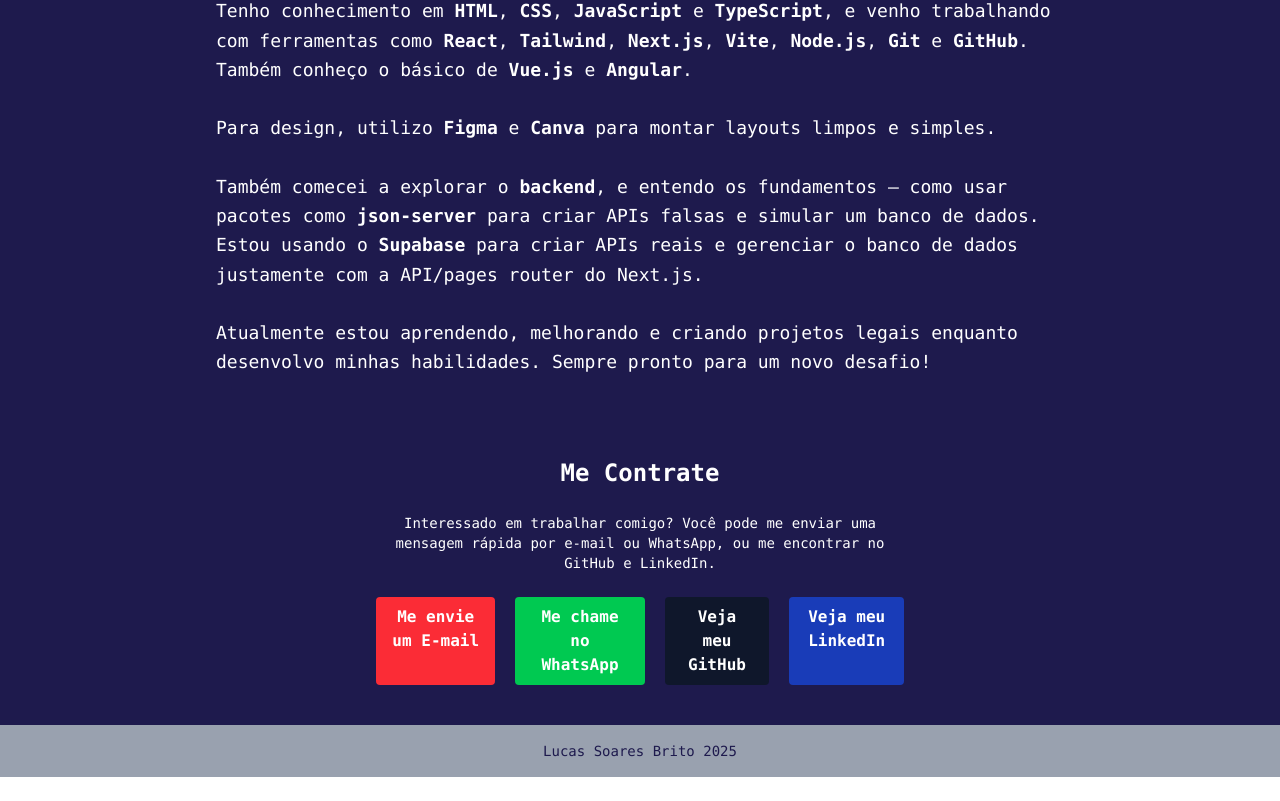
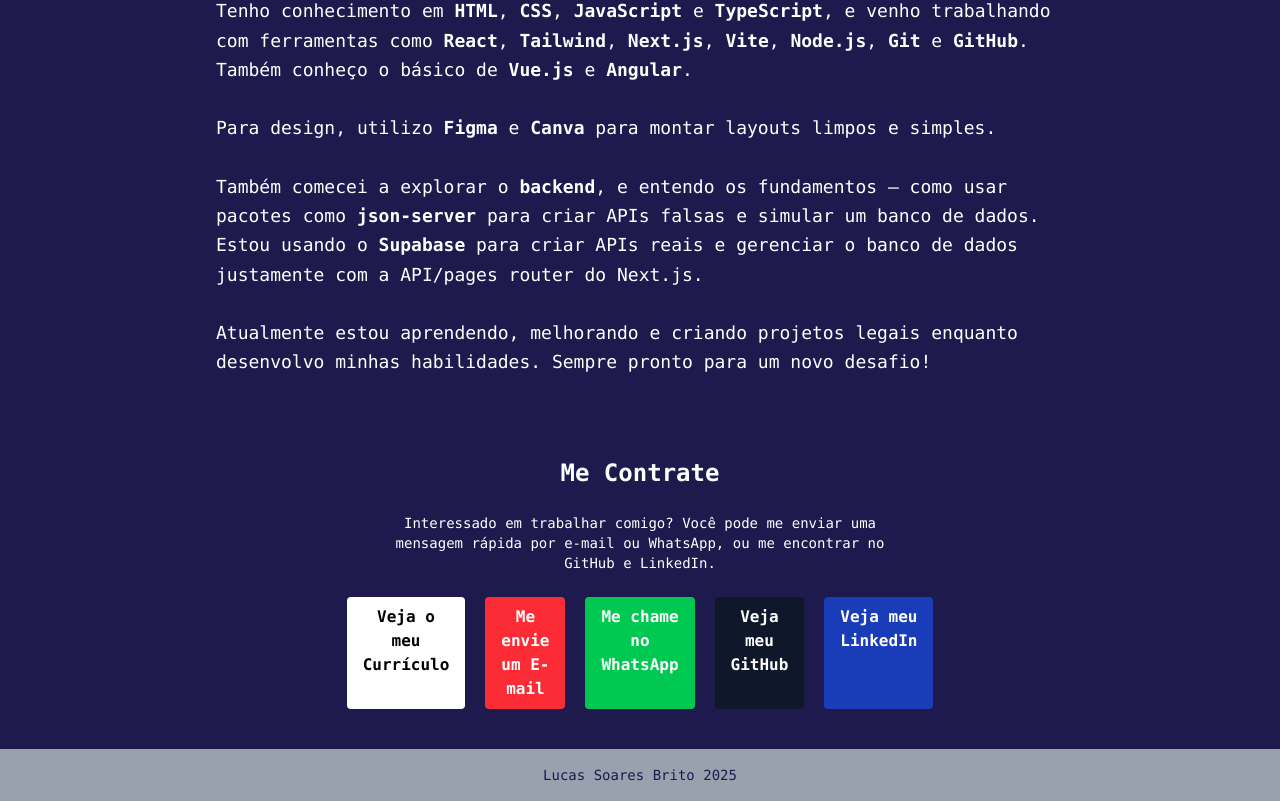
Before and after one commit to Devlusket/lucas-soares-portfolio, a Next.js app: page / in a window 1280 px wide. Shown: the part 2040-2841 px from the top of the page. Before the commit the page ends 2817 px from the top, so only its background shows below. Built offline with nearby package versions, Linux system fonts and the light colour scheme.

Commit message:
added CV

```diff
--- a/src/components/HireMe.tsx
+++ b/src/components/HireMe.tsx
@@ -52,6 +52,14 @@
       </p>
       <div className="flex flex-col sm:flex-row gap-5 justify-center">
         <a
+          href="https://drive.google.com/file/d/1EQACj1fZhRAYXtYrvXw6TDL2el5TqxmC/view?usp=sharing"
+          target="_blank"
+          rel="noopener noreferrer"
+          className="bg-white text-black px-4 py-2 rounded font-bold hover:bg-gray-300"
+        >
+          Veja o meu Currículo
+        </a>
+        <a
           href="mailto:lucasoaresdev@hotmail.com"
           className="bg-red-500 text-white px-4 py-2 rounded font-bold hover:bg-red-600"
         >
```
